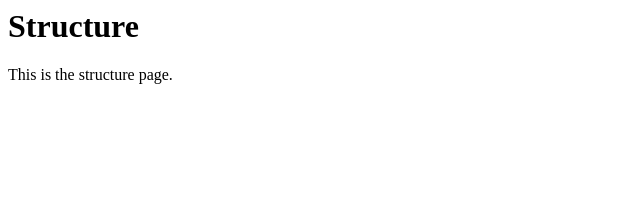
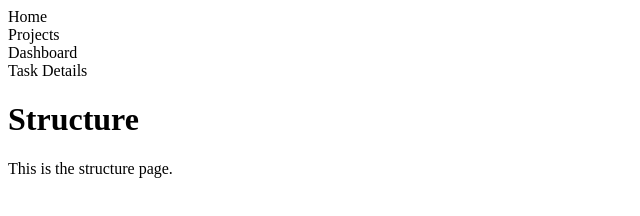
Before and after one commit to MChamuka/DevHub, a plain HTML site: page structure/index.html in a window 1280 px wide. Shown: the whole page, without its empty margins (0-640 px from the left). Drawn offline with Linux system fonts and the light colour scheme.

Commit message:
nav bar added

```diff
--- a/structure/index.html
+++ b/structure/index.html
@@ -1,8 +1,23 @@
+<!DOCTYPE html>
 <html>
     <head>
         <title>Structure</title>
     </head>
     <body>
+        <nav>
+            <div>
+                Home
+            </div>
+            <div>
+                Projects
+            </div>
+            <div>
+                Dashboard
+            </div>
+            <div>
+                Task Details
+            </div>
+        </nav>
         <h1>Structure</h1>
         <p>This is the structure page.</p>
     </body>
```
